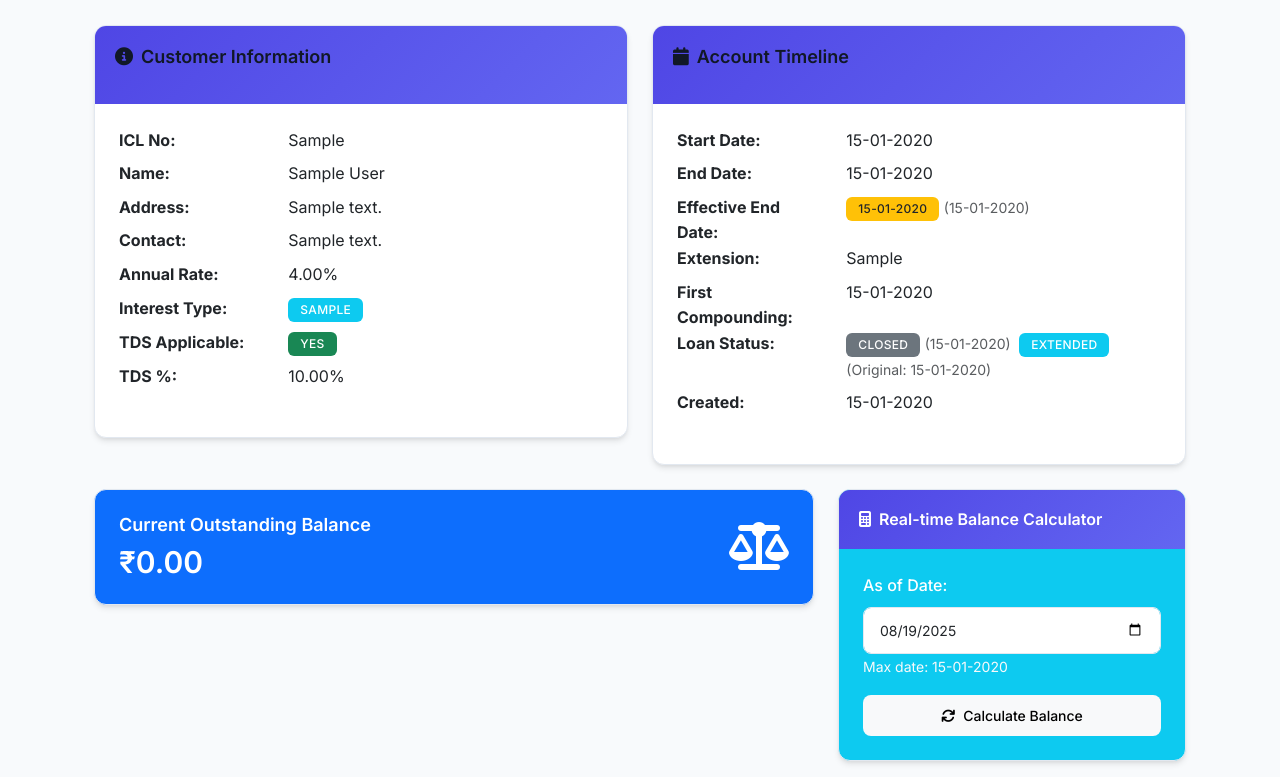
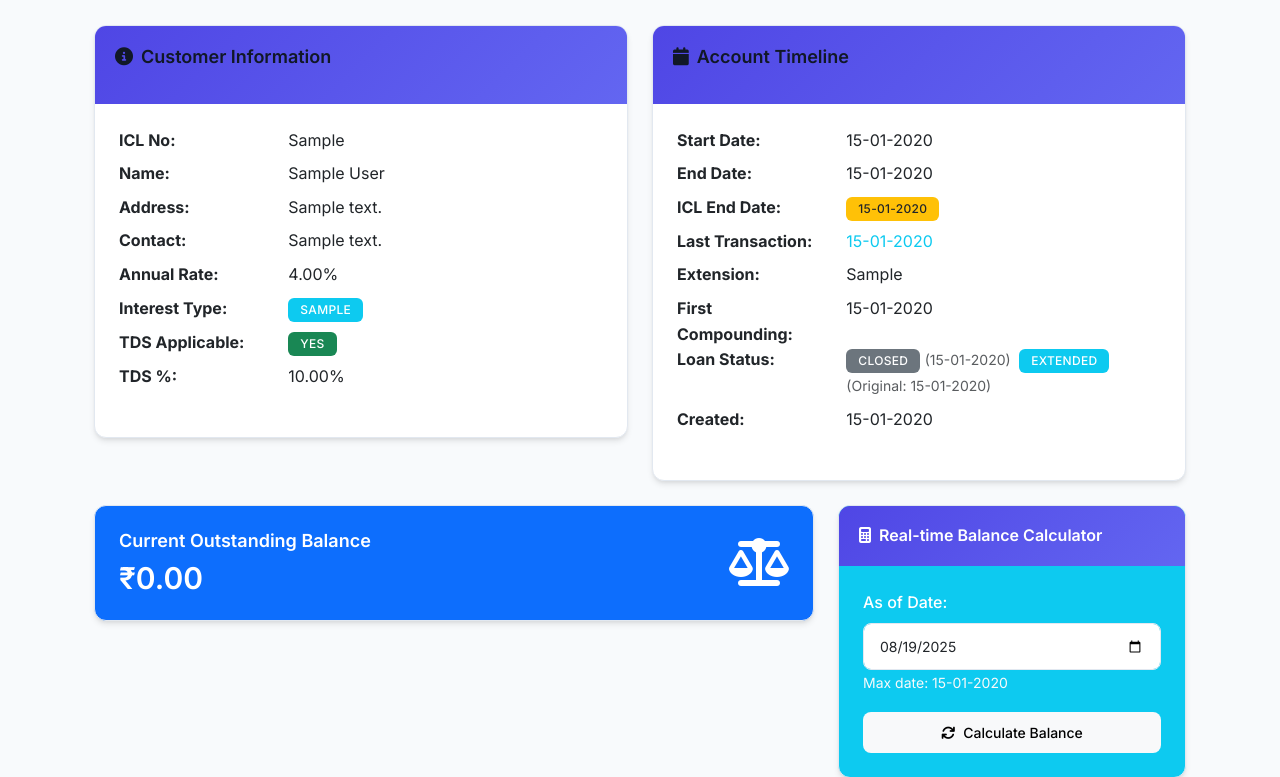
Before and after one commit to Ashmit12092000/icl, a Flask app: page /customer_profile/1 in a window 1280 px wide. Shown: the part 208-985 px from the top of the page. Run offline with Flask 3, Linux system fonts and the light colour scheme; a user stored in the database is signed in; tables that the repository leaves empty hold one stand-in row (values such as "Sample post"); some libraries are stand-ins or nearby versions.

Commit message:
Update customer_profile.html

```diff
--- a/templates/customer_profile.html
+++ b/templates/customer_profile.html
@@ -92,15 +92,21 @@
                         <dt class="col-sm-4">End Date:</dt>
                         <dd class="col-sm-8">{{ customer.icl_end_date.strftime('%d-%m-%Y') if customer.icl_end_date else 'Not set' }}</dd>
 
-                        <dt class="col-sm-4">Effective End Date:</dt>
+                        <dt class="col-sm-4">ICL End Date:</dt>
                         <dd class="col-sm-8">
-                            {% if customer.get_effective_end_date() %}
-                                <span class="badge bg-warning text-dark">{{ customer.get_effective_end_date().strftime('%d-%m-%Y') }}</span>
-                                {% if customer.get_last_transaction_date() and customer.get_last_transaction_date() == customer.get_effective_end_date() %}
-                                    <small class="text-muted">({{ customer.get_last_transaction_date().strftime('%d-%m-%Y') }})</small>
-                                {% endif %}
+                            {% if customer.icl_end_date %}
+                                <span class="badge bg-warning text-dark">{{ customer.icl_end_date.strftime('%d-%m-%Y') }}</span>
                             {% else %}
-                                <span class="text-muted">Not determined</span>
+                                <span class="text-muted">Not set</span>
+                            {% endif %}
+                        </dd>
+
+                        <dt class="col-sm-4">Last Transaction:</dt>
+                        <dd class="col-sm-8">
+                            {% if customer.get_last_transaction_date() %}
+                                <span class="text-info">{{ customer.get_last_transaction_date().strftime('%d-%m-%Y') }}</span>
+                            {% else %}
+                                <span class="text-muted">No transactions</span>
                             {% endif %}
                         </dd>
 
```
